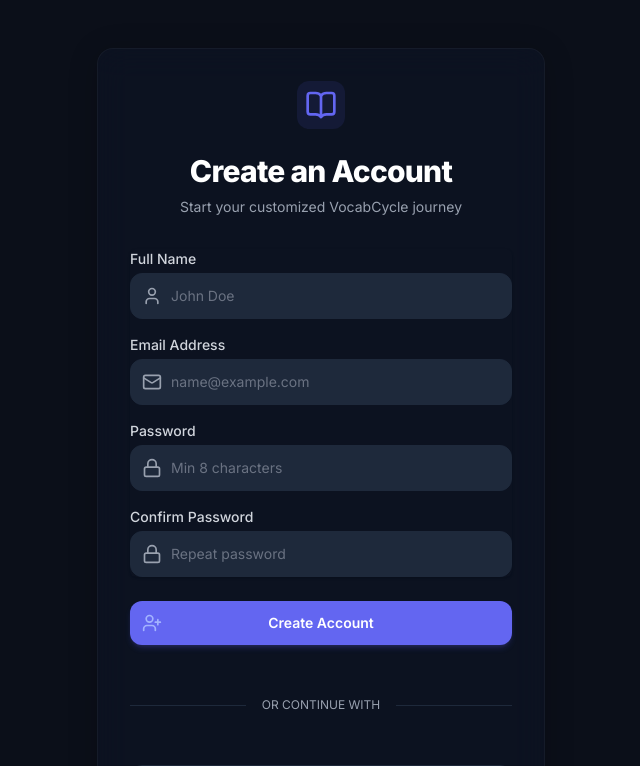
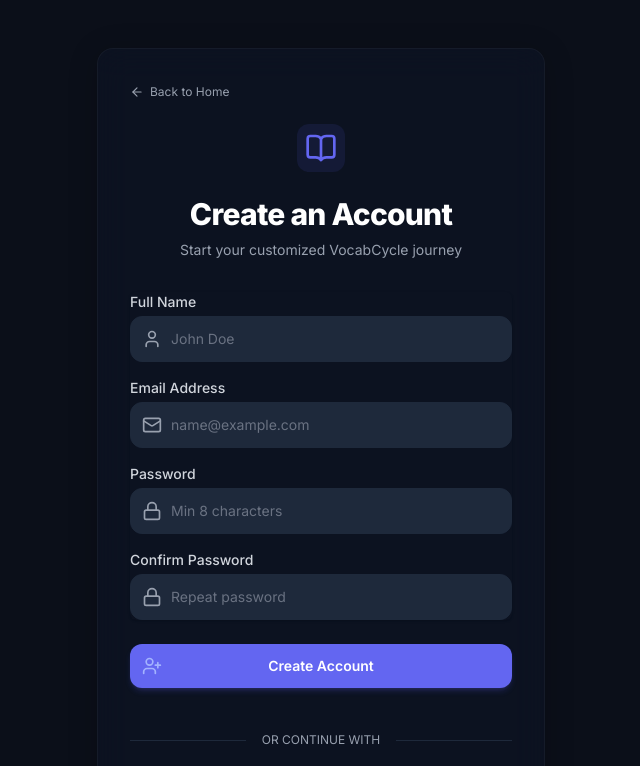
Before and after one commit to mahedi-emon/VocabCycle, a Next.js app in the folder frontend/: page /signup in a window 1280 px wide. Shown: the top 766 px of the page, without its empty margins (319-959 px from the left). Built offline with nearby package versions, Linux system fonts and the light colour scheme; no server answers.

Commit message:
Update admin panel URL route to rawsyst_admin and add Back to Home button to auth pages

```diff
--- a/frontend/app/(auth)/login/page.tsx
+++ b/frontend/app/(auth)/login/page.tsx
@@ -4,7 +4,7 @@
 import Link from 'next/link';
 import { useAuth } from '@/contexts/AuthContext';
 import { api } from '@/lib/api';
-import { BookOpen, LogIn, Mail, Lock, ShieldAlert } from 'lucide-react';
+import { BookOpen, LogIn, Mail, Lock, ShieldAlert, ArrowLeft } from 'lucide-react';
 
 export default function LoginPage() {
   const { login, user } = useAuth();
@@ -42,7 +42,14 @@
 
   return (
     <div className="flex min-h-screen items-center justify-center bg-[#0b0f19] px-4 py-12 sm:px-6 lg:px-8">
-      <div className="w-full max-w-md space-y-8 glass-panel p-8 rounded-2xl shadow-xl">
+      <div className="w-full max-w-md space-y-6 glass-panel p-8 rounded-2xl shadow-xl">
+        <Link
+          href="/"
+          className="inline-flex items-center gap-1.5 text-xs text-gray-400 hover:text-white transition-colors"
+        >
+          <ArrowLeft className="h-3.5 w-3.5" />
+          Back to Home
+        </Link>
         <div className="flex flex-col items-center">
           <div className="flex h-12 w-12 items-center justify-center rounded-xl bg-primary/10 text-primary">
             <BookOpen className="h-8 w-8" />
--- a/frontend/app/(auth)/signup/page.tsx
+++ b/frontend/app/(auth)/signup/page.tsx
@@ -4,7 +4,7 @@
 import Link from 'next/link';
 import { useAuth } from '@/contexts/AuthContext';
 import { api } from '@/lib/api';
-import { BookOpen, UserPlus, Mail, Lock, User, ShieldAlert } from 'lucide-react';
+import { BookOpen, UserPlus, Mail, Lock, User, ShieldAlert, ArrowLeft } from 'lucide-react';
 
 export default function SignupPage() {
   const { login } = useAuth();
@@ -64,7 +64,14 @@
 
   return (
     <div className="flex min-h-screen items-center justify-center bg-[#0b0f19] px-4 py-12 sm:px-6 lg:px-8">
-      <div className="w-full max-w-md space-y-8 glass-panel p-8 rounded-2xl shadow-xl">
+      <div className="w-full max-w-md space-y-6 glass-panel p-8 rounded-2xl shadow-xl">
+        <Link
+          href="/"
+          className="inline-flex items-center gap-1.5 text-xs text-gray-400 hover:text-white transition-colors"
+        >
+          <ArrowLeft className="h-3.5 w-3.5" />
+          Back to Home
+        </Link>
         <div className="flex flex-col items-center">
           <div className="flex h-12 w-12 items-center justify-center rounded-xl bg-primary/10 text-primary">
             <BookOpen className="h-8 w-8" />
```
Also changed, not shown: 1 other file (tests, documents, lock files or other folders).
